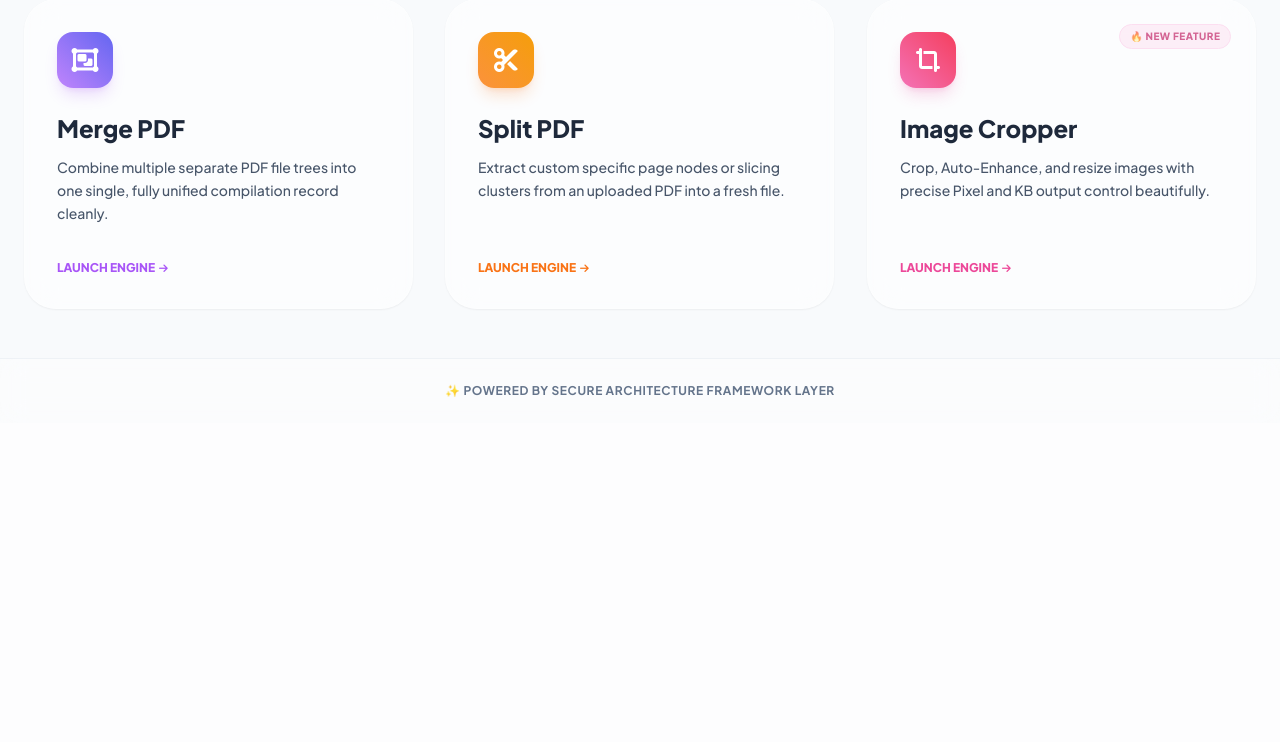
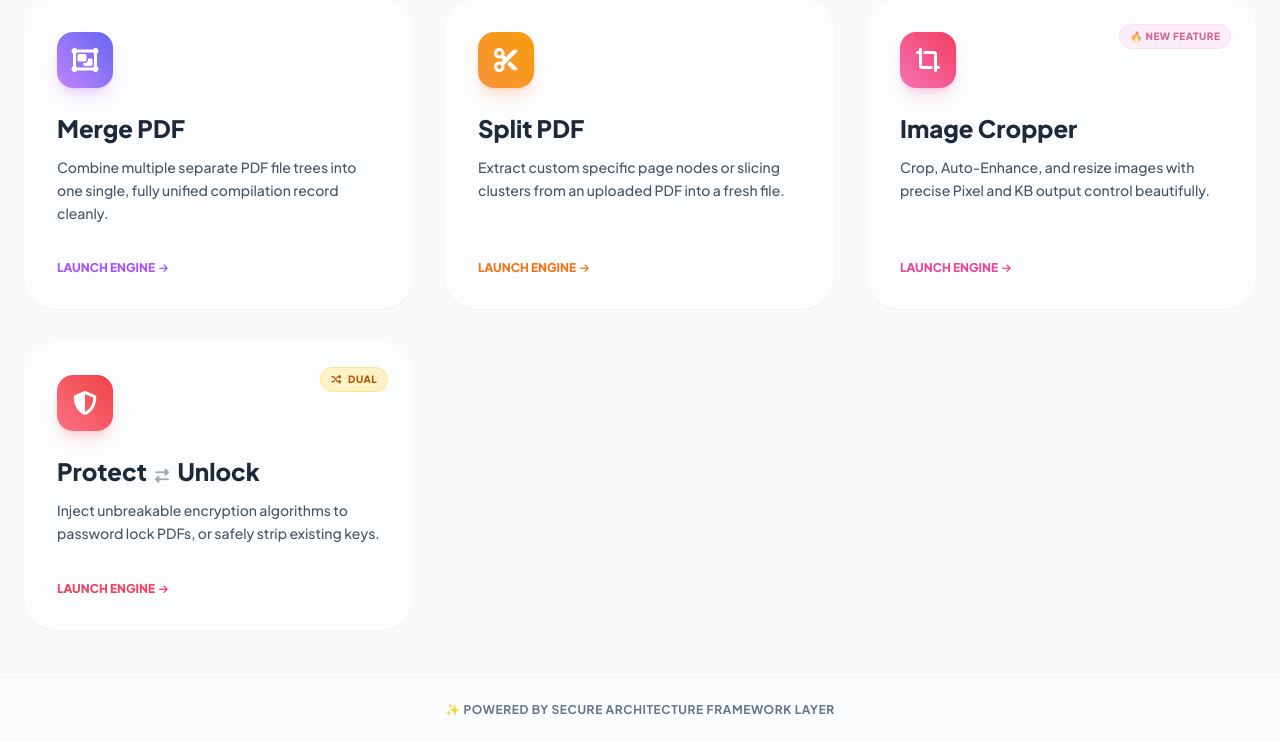
Before and after one commit to prafullt1506-cell/smart-pdf-web, a Flask app: page / in a window 1280 px wide. Shown: the part 897-1639 px from the top of the page. Before the commit the page ends 1294 px from the top, so only its background shows below. Run offline with Flask 3, Linux system fonts and the light colour scheme; some libraries are stand-ins or nearby versions.

Commit message:
Update index.html

```diff
--- a/templates/index.html
+++ b/templates/index.html
@@ -145,10 +145,10 @@
             <span class="text-xs text-slate-500 dark:text-slate-400 font-semibold"><i class="fa-solid fa-shield-halved mr-1 text-sky-500"></i> 100% Secure Processing</span>
         </div>
 
-        <!-- Tool Cards Grid -->
+        <!-- Tool Cards Grid (7 Tools) -->
         <div class="grid grid-cols-1 md:grid-cols-2 lg:grid-cols-3 gap-8">
 
-            <!-- Card 1 -->
+            <!-- Card 1: Compress PDF -->
             <a href="/compress_page" data-aos="fade-up" data-aos-delay="100" data-tilt data-tilt-max="5" data-tilt-speed="400" data-tilt-glare="true" data-tilt-max-glare="0.2" class="group relative flex flex-col justify-between glass-card rounded-[2rem] p-8 shadow-sm hover:shadow-xl hover:shadow-sky-500/10 transition-all duration-300 cursor-pointer">
                 <div class="glass-card-content">
                     <div class="w-14 h-14 rounded-2xl bg-gradient-to-tr from-sky-400 to-blue-500 text-white flex items-center justify-center mb-6 shadow-lg shadow-sky-500/20 group-hover:scale-110 transition-transform duration-300">
@@ -160,7 +160,7 @@
                 <span class="glass-card-content text-xs font-black text-sky-500 group-hover:translate-x-1.5 transition-transform flex items-center gap-1 mt-4">LAUNCH ENGINE <i class="fa-solid fa-arrow-right text-[10px]"></i></span>
             </a>
 
-            <!-- Card 2 -->
+            <!-- Card 2: Image to PDF -->
             <a href="/image_pdf_page" data-aos="fade-up" data-aos-delay="200" data-tilt data-tilt-max="5" data-tilt-speed="400" data-tilt-glare="true" data-tilt-max-glare="0.2" class="group relative flex flex-col justify-between glass-card rounded-[2rem] p-8 shadow-sm hover:shadow-xl hover:shadow-emerald-500/10 transition-all duration-300 cursor-pointer">
                 <div class="absolute top-6 right-6 bg-amber-100 dark:bg-amber-900/40 text-amber-700 dark:text-amber-400 text-[10px] font-black px-2.5 py-1 rounded-full uppercase tracking-wider border border-amber-200 dark:border-amber-700/50 z-10">
                     <i class="fa-solid fa-shuffle mr-1"></i> Dual
@@ -175,7 +175,7 @@
                 <span class="glass-card-content text-xs font-black text-emerald-500 group-hover:translate-x-1.5 transition-transform flex items-center gap-1 mt-4">LAUNCH ENGINE <i class="fa-solid fa-arrow-right text-[10px]"></i></span>
             </a>
 
-            <!-- Card 3 -->
+            <!-- Card 3: Word to PDF -->
             <a href="/word_pdf_page" data-aos="fade-up" data-aos-delay="300" data-tilt data-tilt-max="5" data-tilt-speed="400" data-tilt-glare="true" data-tilt-max-glare="0.2" class="group relative flex flex-col justify-between glass-card rounded-[2rem] p-8 shadow-sm hover:shadow-xl hover:shadow-indigo-500/10 transition-all duration-300 cursor-pointer">
                 <div class="absolute top-6 right-6 bg-amber-100 dark:bg-amber-900/40 text-amber-700 dark:text-amber-400 text-[10px] font-black px-2.5 py-1 rounded-full uppercase tracking-wider border border-amber-200 dark:border-amber-700/50 z-10">
                     <i class="fa-solid fa-shuffle mr-1"></i> Dual
@@ -190,7 +190,7 @@
                 <span class="glass-card-content text-xs font-black text-indigo-500 group-hover:translate-x-1.5 transition-transform flex items-center gap-1 mt-4">LAUNCH ENGINE <i class="fa-solid fa-arrow-right text-[10px]"></i></span>
             </a>
 
-            <!-- Card 4 -->
+            <!-- Card 4: Merge PDF -->
             <a href="/merge_page" data-aos="fade-up" data-aos-delay="100" data-tilt data-tilt-max="5" data-tilt-speed="400" data-tilt-glare="true" data-tilt-max-glare="0.2" class="group relative flex flex-col justify-between glass-card rounded-[2rem] p-8 shadow-sm hover:shadow-xl hover:shadow-purple-500/10 transition-all duration-300 cursor-pointer">
                 <div class="glass-card-content">
                     <div class="w-14 h-14 rounded-2xl bg-gradient-to-tr from-purple-400 to-indigo-500 text-white flex items-center justify-center mb-6 shadow-lg shadow-purple-500/20 group-hover:scale-110 transition-transform duration-300">
@@ -202,7 +202,7 @@
                 <span class="glass-card-content text-xs font-black text-purple-500 group-hover:translate-x-1.5 transition-transform flex items-center gap-1 mt-4">LAUNCH ENGINE <i class="fa-solid fa-arrow-right text-[10px]"></i></span>
             </a>
 
-            <!-- Card 5 -->
+            <!-- Card 5: Split PDF -->
             <a href="/split_page" data-aos="fade-up" data-aos-delay="200" data-tilt data-tilt-max="5" data-tilt-speed="400" data-tilt-glare="true" data-tilt-max-glare="0.2" class="group relative flex flex-col justify-between glass-card rounded-[2rem] p-8 shadow-sm hover:shadow-xl hover:shadow-orange-500/10 transition-all duration-300 cursor-pointer">
                 <div class="glass-card-content">
                     <div class="w-14 h-14 rounded-2xl bg-gradient-to-tr from-orange-400 to-amber-500 text-white flex items-center justify-center mb-6 shadow-lg shadow-orange-500/20 group-hover:scale-110 transition-transform duration-300">
@@ -214,7 +214,7 @@
                 <span class="glass-card-content text-xs font-black text-orange-500 group-hover:translate-x-1.5 transition-transform flex items-center gap-1 mt-4">LAUNCH ENGINE <i class="fa-solid fa-arrow-right text-[10px]"></i></span>
             </a>
 
-            <!-- Card 6 -->
+            <!-- Card 6: Image Cropper -->
             <a href="/image-crop" data-aos="fade-up" data-aos-delay="300" data-tilt data-tilt-max="5" data-tilt-speed="400" data-tilt-glare="true" data-tilt-max-glare="0.2" class="group relative flex flex-col justify-between glass-card rounded-[2rem] p-8 shadow-sm hover:shadow-xl hover:shadow-pink-500/10 transition-all duration-300 cursor-pointer">
                 <div class="absolute top-6 right-6 bg-pink-100 dark:bg-pink-900/40 text-pink-700 dark:text-pink-400 text-[10px] font-black px-2.5 py-1 rounded-full uppercase tracking-wider border border-pink-200 dark:border-pink-700/50 animate-pulse z-10">
                     🔥 New Feature
@@ -227,6 +227,21 @@
                     <p class="text-sm text-slate-600 dark:text-slate-400 font-medium mb-5 leading-relaxed">Crop, Auto-Enhance, and resize images with precise Pixel and KB output control beautifully.</p>
                 </div>
                 <span class="glass-card-content text-xs font-black text-pink-500 group-hover:translate-x-1.5 transition-transform flex items-center gap-1 mt-4">LAUNCH ENGINE <i class="fa-solid fa-arrow-right text-[10px]"></i></span>
+            </a>
+
+            <!-- Card 7: Security (Protect/Unlock) -->
+            <a href="/security_page" data-aos="fade-up" data-aos-delay="100" data-tilt data-tilt-max="5" data-tilt-speed="400" data-tilt-glare="true" data-tilt-max-glare="0.2" class="group relative flex flex-col justify-between glass-card rounded-[2rem] p-8 shadow-sm hover:shadow-xl hover:shadow-red-500/10 transition-all duration-300 cursor-pointer">
+                <div class="absolute top-6 right-6 bg-amber-100 dark:bg-amber-900/40 text-amber-700 dark:text-amber-400 text-[10px] font-black px-2.5 py-1 rounded-full uppercase tracking-wider border border-amber-200 dark:border-amber-700/50 z-10">
+                    <i class="fa-solid fa-shuffle mr-1"></i> Dual
+                </div>
+                <div class="glass-card-content">
+                    <div class="w-14 h-14 rounded-2xl bg-gradient-to-tr from-rose-400 to-red-500 text-white flex items-center justify-center mb-6 shadow-lg shadow-red-500/20 group-hover:scale-110 transition-transform duration-300">
+                        <i class="fa-solid fa-shield-halved text-2xl"></i>
+                    </div>
+                    <h4 class="text-2xl font-extrabold text-slate-800 dark:text-white mb-3">Protect <i class="fa-solid fa-right-left text-sm mx-1 opacity-40"></i> Unlock</h4>
+                    <p class="text-sm text-slate-600 dark:text-slate-400 font-medium mb-5 leading-relaxed">Inject unbreakable encryption algorithms to password lock PDFs, or safely strip existing keys.</p>
+                </div>
+                <span class="glass-card-content text-xs font-black text-rose-500 group-hover:translate-x-1.5 transition-transform flex items-center gap-1 mt-4">LAUNCH ENGINE <i class="fa-solid fa-arrow-right text-[10px]"></i></span>
             </a>
 
         </div>
```
